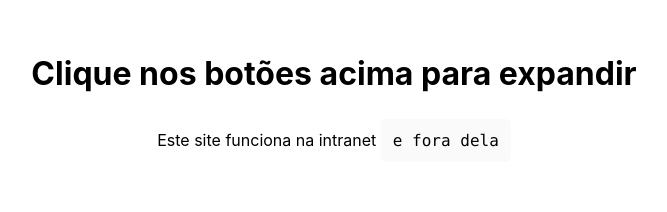
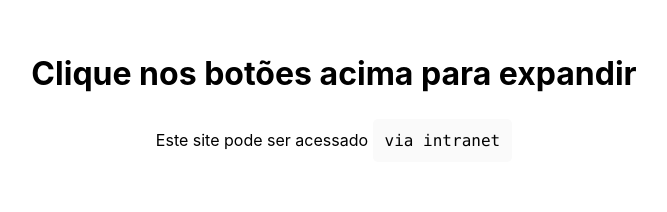
Before and after one commit to gabrielpr741/tahto, a Next.js app: page / in a window 1280 px wide. Shown: the part 251-463 px from the top of the page, without its empty margins (306-973 px from the left). Built offline with nearby package versions, Linux system fonts and the light colour scheme.

Commit message:
Update index.js

```diff
--- a/pages/index.js
+++ b/pages/index.js
@@ -13,7 +13,7 @@ export default function Home() {
       <main>
         <Header title="Clique nos botões acima para expandir" />
         <p className="description">
-          Este site funciona na intranet <code>e fora dela</code>
+          Este site pode ser acessado <code>via intranet</code>
         </p>
       </main>
 
```
